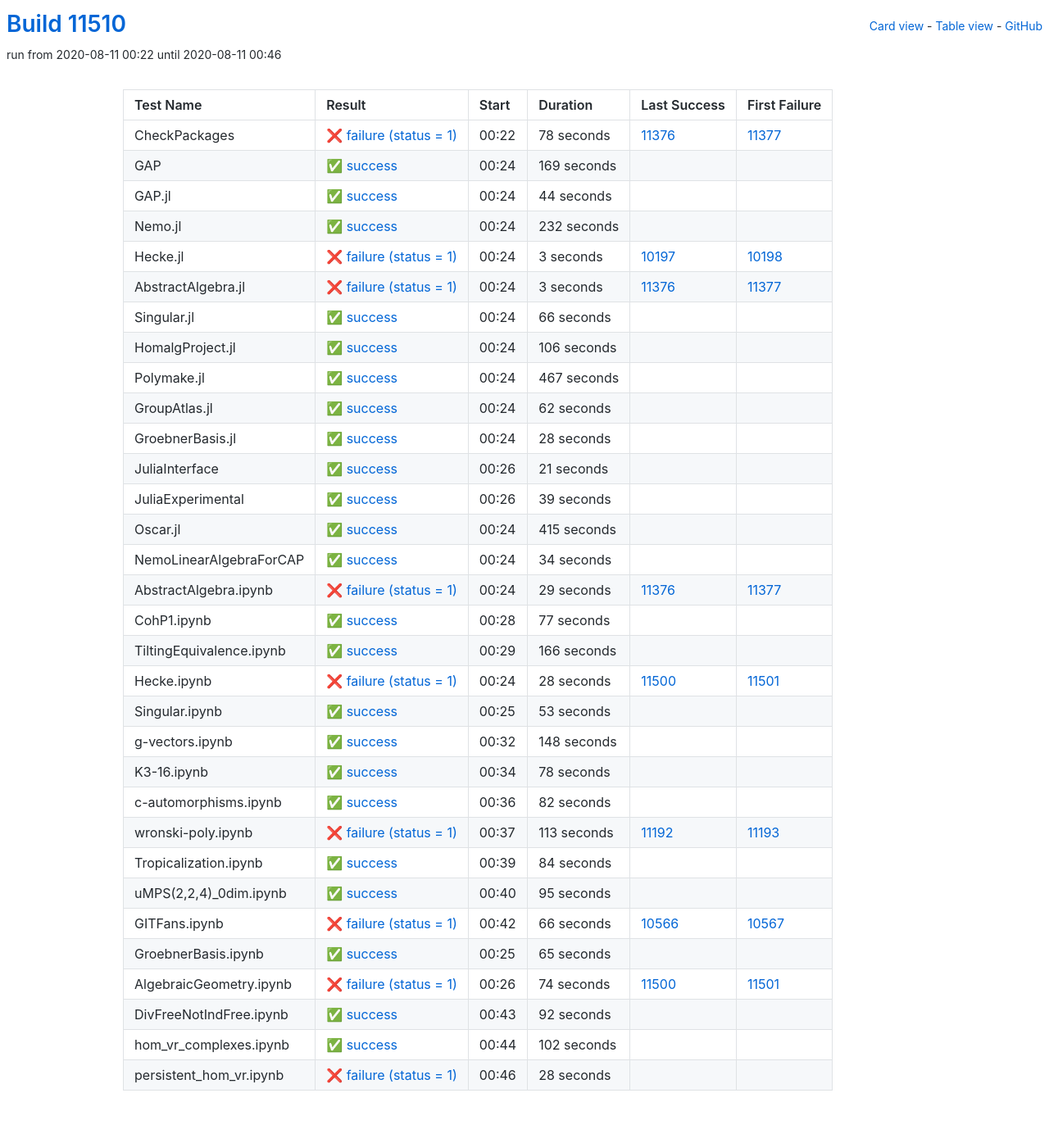
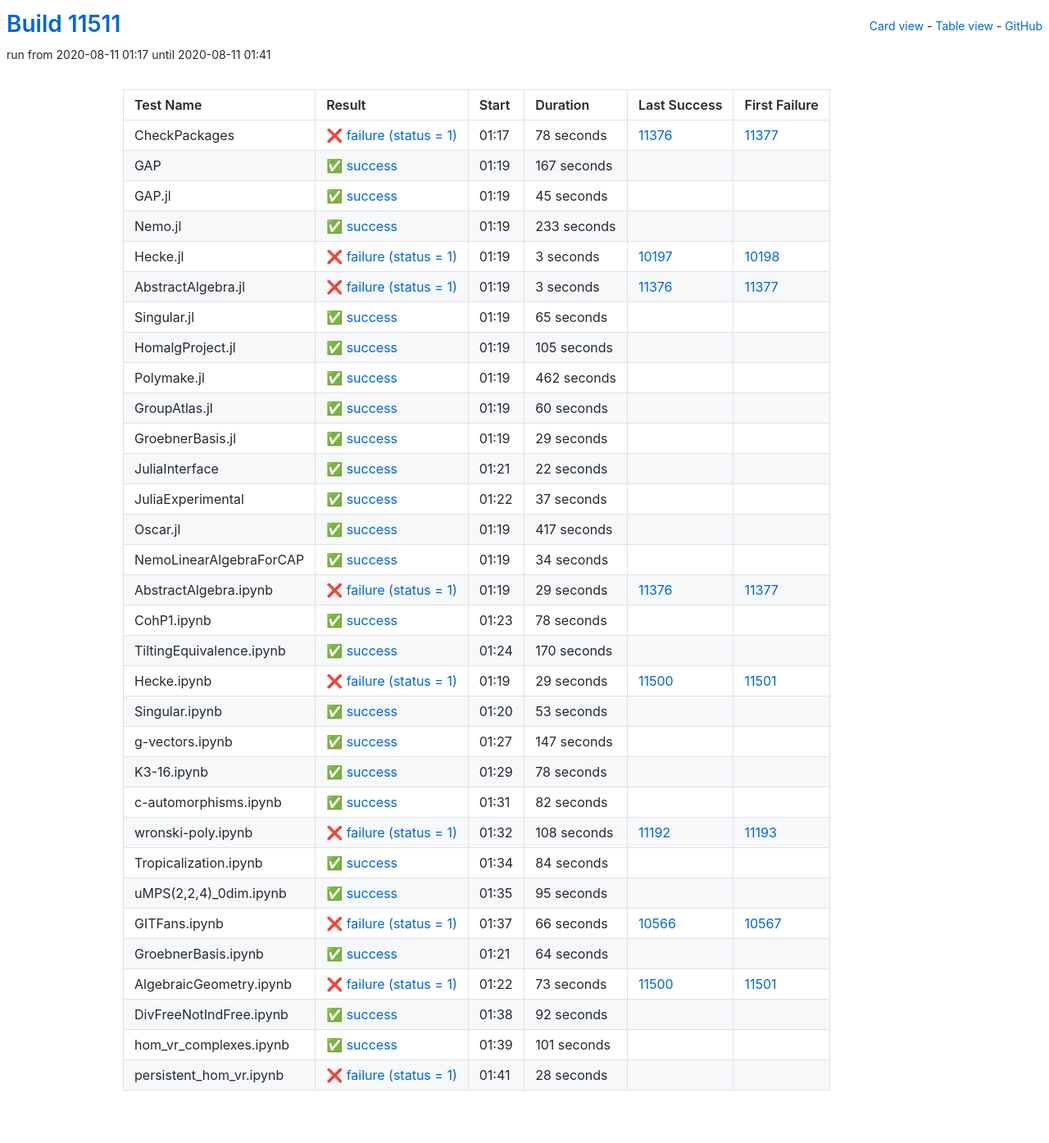
Before and after one commit to oscar-system/oscar-ci-status, a Jekyll site: the page built from table.html, in a window 1280 px wide. Shown: the whole page at 82% size. Built offline with Jekyll 4.4.1, drawn with Linux system fonts in a browser that asks for light colours.

Commit message:
Build #11511

```diff
--- a/_data/ci.yml
+++ b/_data/ci.yml
@@ -1,6 +1,6 @@
 ---
-build: 11510
-build_url: https://oscarci.mathematik.uni-kl.de/job/oscar/11510/
+build: 11511
+build_url: https://oscarci.mathematik.uni-kl.de/job/oscar/11511/
 job: oscar
 organization: oscar-system
 repo: oscar-ci-status
@@ -8,8 +8,8 @@
 tests:
 - name: CheckPackages
   id: checkpackages
-  log: https://oscarci.mathematik.uni-kl.de/job/oscar/11510/artifact/logs/build-11510/CheckPackages.log
-  start: 2020-08-11 00:22
+  log: https://oscarci.mathematik.uni-kl.de/job/oscar/11511/artifact/logs/build-11511/CheckPackages.log
+  start: 2020-08-11 01:17
   success: false
   exitcode: 1
   status: failure
@@ -20,44 +20,44 @@
   first_failure_url: https://oscarci.mathematik.uni-kl.de/job/oscar/11377/
 - name: GAP
   id: gap
-  log: https://oscarci.mathematik.uni-kl.de/job/oscar/11510/artifact/logs/build-11510/GAP.log
-  start: 2020-08-11 00:24
+  log: https://oscarci.mathematik.uni-kl.de/job/oscar/11511/artifact/logs/build-11511/GAP.log
+  start: 2020-08-11 01:19
   success: true
   exitcode: 0
   status: success
-  duration: 169
+  duration: 167
   last_success: false
   last_success_url:
   first_failure: false
   first_failure_url:
 - name: GAP.jl
   id: gap-jl
-  log: https://oscarci.mathematik.uni-kl.de/job/oscar/11510/artifact/logs/build-11510/GAP.jl.log
-  start: 2020-08-11 00:24
+  log: https://oscarci.mathematik.uni-kl.de/job/oscar/11511/artifact/logs/build-11511/GAP.jl.log
+  start: 2020-08-11 01:19
   success: true
   exitcode: 0
   status: success
-  duration: 44
+  duration: 45
   last_success: false
   last_success_url:
   first_failure: false
   first_failure_url:
 - name: Nemo.jl
   id: nemo-jl
-  log: https://oscarci.mathematik.uni-kl.de/job/oscar/11510/artifact/logs/build-11510/Nemo.jl.log
-  start: 2020-08-11 00:24
+  log: https://oscarci.mathematik.uni-kl.de/job/oscar/11511/artifact/logs/build-11511/Nemo.jl.log
+  start: 2020-08-11 01:19
   success: true
   exitcode: 0
   status: success
-  duration: 232
+  duration: 233
   last_success: false
   last_success_url:
   first_failure: false
   first_failure_url:
 - name: Hecke.jl
   id: hecke-jl
-  log: https://oscarci.mathematik.uni-kl.de/job/oscar/11510/artifact/logs/build-11510/Hecke.jl.log
-  start: 2020-08-11 00:24
+  log: https://oscarci.mathematik.uni-kl.de/job/oscar/11511/artifact/logs/build-11511/Hecke.jl.log
+  start: 2020-08-11 01:19
   success: false
   exitcode: 1
   status: failure
@@ -68,8 +68,8 @@
   first_failure_url: https://oscarci.mathematik.uni-kl.de/job/oscar/10198/
 - name: AbstractAlgebra.jl
   id: abstractalgebra-jl
-  log: https://oscarci.mathematik.uni-kl.de/job/oscar/11510/artifact/logs/build-11510/AbstractAlgebra.jl.log
-  start: 2020-08-11 00:24
+  log: https://oscarci.mathematik.uni-kl.de/job/oscar/11511/artifact/logs/build-11511/AbstractAlgebra.jl.log
+  start: 2020-08-11 01:19
   success: false
   exitcode: 1
   status: failure
@@ -80,104 +80,104 @@
   first_failure_url: https://oscarci.mathematik.uni-kl.de/job/oscar/11377/
 - name: Singular.jl
   id: singular-jl
-  log: https://oscarci.mathematik.uni-kl.de/job/oscar/11510/artifact/logs/build-11510/Singular.jl.log
-  start: 2020-08-11 00:24
+  log: https://oscarci.mathematik.uni-kl.de/job/oscar/11511/artifact/logs/build-11511/Singular.jl.log
+  start: 2020-08-11 01:19
   success: true
   exitcode: 0
   status: success
-  duration: 66
+  duration: 65
   last_success: false
   last_success_url:
   first_failure: false
   first_failure_url:
 - name: HomalgProject.jl
   id: homalgproject-jl
-  log: https://oscarci.mathematik.uni-kl.de/job/oscar/11510/artifact/logs/build-11510/HomalgProject.jl.log
-  start: 2020-08-11 00:24
+  log: https://oscarci.mathematik.uni-kl.de/job/oscar/11511/artifact/logs/build-11511/HomalgProject.jl.log
+  start: 2020-08-11 01:19
   success: true
   exitcode: 0
   status: success
-  duration: 106
+  duration: 105
   last_success: false
   last_success_url:
   first_failure: false
   first_failure_url:
 - name: Polymake.jl
   id: polymake-jl
-  log: https://oscarci.mathematik.uni-kl.de/job/oscar/11510/artifact/logs/build-11510/Polymake.jl.log
-  start: 2020-08-11 00:24
+  log: https://oscarci.mathematik.uni-kl.de/job/oscar/11511/artifact/logs/build-11511/Polymake.jl.log
+  start: 2020-08-11 01:19
   success: true
   exitcode: 0
   status: success
-  duration: 467
+  duration: 462
   last_success: false
   last_success_url:
   first_failure: false
   first_failure_url:
 - name: GroupAtlas.jl
   id: groupatlas-jl
-  log: https://oscarci.mathematik.uni-kl.de/job/oscar/11510/artifact/logs/build-11510/GroupAtlas.jl.log
-  start: 2020-08-11 00:24
+  log: https://oscarci.mathematik.uni-kl.de/job/oscar/11511/artifact/logs/build-11511/GroupAtlas.jl.log
+  start: 2020-08-11 01:19
   success: true
   exitcode: 0
   status: success
-  duration: 62
+  duration: 60
   last_success: false
   last_success_url:
   first_failure: false
   first_failure_url:
 - name: GroebnerBasis.jl
   id: groebnerbasis-jl
-  log: https://oscarci.mathematik.uni-kl.de/job/oscar/11510/artifact/logs/build-11510/GroebnerBasis.jl.log
-  start: 2020-08-11 00:24
+  log: https://oscarci.mathematik.uni-kl.de/job/oscar/11511/artifact/logs/build-11511/GroebnerBasis.jl.log
+  start: 2020-08-11 01:19
   success: true
   exitcode: 0
   status: success
-  duration: 28
+  duration: 29
   last_success: false
   last_success_url:
   first_failure: false
   first_failure_url:
 - name: JuliaInterface
   id: juliainterface
-  log: https://oscarci.mathematik.uni-kl.de/job/oscar/11510/artifact/logs/build-11510/JuliaInterface.log
-  start: 2020-08-11 00:26
+  log: https://oscarci.mathematik.uni-kl.de/job/oscar/11511/artifact/logs/build-11511/JuliaInterface.log
+  start: 2020-08-11 01:21
   success: true
   exitcode: 0
   status: success
-  duration: 21
+  duration: 22
   last_success: false
   last_success_url:
   first_failure: false
   first_failure_url:
 - name: JuliaExperimental
   id: juliaexperimental
-  log: https://oscarci.mathematik.uni-kl.de/job/oscar/11510/artifact/logs/build-11510/JuliaExperimental.log
-  start: 2020-08-11 00:26
+  log: https://oscarci.mathematik.uni-kl.de/job/oscar/11511/artifact/logs/build-11511/JuliaExperimental.log
+  start: 2020-08-11 01:22
   success: true
   exitcode: 0
   status: success
-  duration: 39
+  duration: 37
   last_success: false
   last_success_url:
   first_failure: false
   first_failure_url:
 - name: Oscar.jl
   id: oscar-jl
-  log: https://oscarci.mathematik.uni-kl.de/job/oscar/11510/artifact/logs/build-11510/Oscar.jl.log
-  start: 2020-08-11 00:24
+  log: https://oscarci.mathematik.uni-kl.de/job/oscar/11511/artifact/logs/build-11511/Oscar.jl.log
+  start: 2020-08-11 01:19
   success: true
   exitcode: 0
   status: success
-  duration: 415
+  duration: 417
   last_success: false
   last_success_url:
   first_failure: false
   first_failure_url:
 - name: NemoLinearAlgebraForCAP
   id: nemolinearalgebraforcap
-  log: https://oscarci.mathematik.uni-kl.de/job/oscar/11510/artifact/logs/build-11510/NemoLinearAlgebraForCAP.log
-  start: 2020-08-11 00:24
+  log: https://oscarci.mathematik.uni-kl.de/job/oscar/11511/artifact/logs/build-11511/NemoLinearAlgebraForCAP.log
+  start: 2020-08-11 01:19
   success: true
   exitcode: 0
   status: success
@@ -188,8 +188,8 @@
   first_failure_url:
 - name: AbstractAlgebra.ipynb
   id: abstractalgebra-ipynb
-  log: https://oscarci.mathematik.uni-kl.de/job/oscar/11510/artifact/logs/build-11510/AbstractAlgebra.ipynb.log
-  start: 2020-08-11 00:24
+  log: https://oscarci.mathematik.uni-kl.de/job/oscar/11511/artifact/logs/build-11511/AbstractAlgebra.ipynb.log
+  start: 2020-08-11 01:19
   success: false
   exitcode: 1
   status: failure
@@ -200,44 +200,44 @@
   first_failure_url: https://oscarci.mathematik.uni-kl.de/job/oscar/11377/
 - name: CohP1.ipynb
   id: cohp1-ipynb
-  log: https://oscarci.mathematik.uni-kl.de/job/oscar/11510/artifact/logs/build-11510/CohP1.ipynb.log
-  start: 2020-08-11 00:28
+  log: https://oscarci.mathematik.uni-kl.de/job/oscar/11511/artifact/logs/build-11511/CohP1.ipynb.log
+  start: 2020-08-11 01:23
   success: true
   exitcode: 0
   status: success
-  duration: 77
+  duration: 78
   last_success: false
   last_success_url:
   first_failure: false
   first_failure_url:
 - name: TiltingEquivalence.ipynb
   id: tiltingequivalence-ipynb
-  log: https://oscarci.mathematik.uni-kl.de/job/oscar/11510/artifact/logs/build-11510/TiltingEquivalence.ipynb.log
-  start: 2020-08-11 00:29
+  log: https://oscarci.mathematik.uni-kl.de/job/oscar/11511/artifact/logs/build-11511/TiltingEquivalence.ipynb.log
+  start: 2020-08-11 01:24
   success: true
   exitcode: 0
   status: success
-  duration: 166
+  duration: 170
   last_success: false
   last_success_url:
   first_failure: false
   first_failure_url:
 - name: Hecke.ipynb
   id: hecke-ipynb
-  log: https://oscarci.mathematik.uni-kl.de/job/oscar/11510/artifact/logs/build-11510/Hecke.ipynb.log
-  start: 2020-08-11 00:24
+  log: https://oscarci.mathematik.uni-kl.de/job/oscar/11511/artifact/logs/build-11511/Hecke.ipynb.log
+  start: 2020-08-11 01:19
   success: false
   exitcode: 1
   status: failure
-  duration: 28
+  duration: 29
   last_success: 11500
   last_success_url: https://oscarci.mathematik.uni-kl.de/job/oscar/11500/
   first_failure: 11501
   first_failure_url: https://oscarci.mathematik.uni-kl.de/job/oscar/11501/
 - name: Singular.ipynb
   id: singular-ipynb
-  log: https://oscarci.mathematik.uni-kl.de/job/oscar/11510/artifact/logs/build-11510/Singular.ipynb.log
-  start: 2020-08-11 00:25
+  log: https://oscarci.mathematik.uni-kl.de/job/oscar/11511/artifact/logs/build-11511/Singular.ipynb.log
+  start: 2020-08-11 01:20
   success: true
   exitcode: 0
   status: success
@@ -248,20 +248,20 @@
   first_failure_url:
 - name: g-vectors.ipynb
   id: g-vectors-ipynb
-  log: https://oscarci.mathematik.uni-kl.de/job/oscar/11510/artifact/logs/build-11510/g-vectors.ipynb.log
-  start: 2020-08-11 00:32
+  log: https://oscarci.mathematik.uni-kl.de/job/oscar/11511/artifact/logs/build-11511/g-vectors.ipynb.log
+  start: 2020-08-11 01:27
   success: true
   exitcode: 0
   status: success
-  duration: 148
+  duration: 147
   last_success: false
   last_success_url:
   first_failure: false
   first_failure_url:
 - name: K3-16.ipynb
   id: k3-16-ipynb
-  log: https://oscarci.mathematik.uni-kl.de/job/oscar/11510/artifact/logs/build-11510/K3-16.ipynb.log
-  start: 2020-08-11 00:34
+  log: https://oscarci.mathematik.uni-kl.de/job/oscar/11511/artifact/logs/build-11511/K3-16.ipynb.log
+  start: 2020-08-11 01:29
   success: true
   exitcode: 0
   status: success
@@ -272,8 +272,8 @@
   first_failure_url:
 - name: c-automorphisms.ipynb
   id: c-automorphisms-ipynb
-  log: https://oscarci.mathematik.uni-kl.de/job/oscar/11510/artifact/logs/build-11510/c-automorphisms.ipynb.log
-  start: 2020-08-11 00:36
+  log: https://oscarci.mathematik.uni-kl.de/job/oscar/11511/artifact/logs/build-11511/c-automorphisms.ipynb.log
+  start: 2020-08-11 01:31
   success: true
   exitcode: 0
   status: success
@@ -284,20 +284,20 @@
   first_failure_url:
 - name: wronski-poly.ipynb
   id: wronski-poly-ipynb
-  log: https://oscarci.mathematik.uni-kl.de/job/oscar/11510/artifact/logs/build-11510/wronski-poly.ipynb.log
-  start: 2020-08-11 00:37
+  log: https://oscarci.mathematik.uni-kl.de/job/oscar/11511/artifact/logs/build-11511/wronski-poly.ipynb.log
+  start: 2020-08-11 01:32
   success: false
   exitcode: 1
   status: failure
-  duration: 113
+  duration: 108
   last_success: 11192
   last_success_url: https://oscarci.mathematik.uni-kl.de/job/oscar/11192/
   first_failure: 11193
   first_failure_url: https://oscarci.mathematik.uni-kl.de/job/oscar/11193/
 - name: Tropicalization.ipynb
   id: tropicalization-ipynb
-  log: https://oscarci.mathematik.uni-kl.de/job/oscar/11510/artifact/logs/build-11510/Tropicalization.ipynb.log
-  start: 2020-08-11 00:39
+  log: https://oscarci.mathematik.uni-kl.de/job/oscar/11511/artifact/logs/build-11511/Tropicalization.ipynb.log
+  start: 2020-08-11 01:34
   success: true
   exitcode: 0
   status: success
@@ -308,8 +308,8 @@
   first_failure_url:
 - name: uMPS(2,2,4)_0dim.ipynb
   id: umps-2-2-4-0dim-ipynb
-  log: https://oscarci.mathematik.uni-kl.de/job/oscar/11510/artifact/logs/build-11510/uMPS-2-2-4-_0dim.ipynb.log
-  start: 2020-08-11 00:40
+  log: https://oscarci.mathematik.uni-kl.de/job/oscar/11511/artifact/logs/build-11511/uMPS-2-2-4-_0dim.ipynb.log
+  start: 2020-08-11 01:35
   success: true
   exitcode: 0
   status: success
@@ -320,8 +320,8 @@
   first_failure_url:
 - name: GITFans.ipynb
   id: gitfans-ipynb
-  log: https://oscarci.mathematik.uni-kl.de/job/oscar/11510/artifact/logs/build-11510/GITFans.ipynb.log
-  start: 2020-08-11 00:42
+  log: https://oscarci.mathematik.uni-kl.de/job/oscar/11511/artifact/logs/build-11511/GITFans.ipynb.log
+  start: 2020-08-11 01:37
   success: false
   exitcode: 1
   status: failure
@@ -332,32 +332,32 @@
   first_failure_url: https://oscarci.mathematik.uni-kl.de/job/oscar/10567/
 - name: GroebnerBasis.ipynb
   id: groebnerbasis-ipynb
-  log: https://oscarci.mathematik.uni-kl.de/job/oscar/11510/artifact/logs/build-11510/GroebnerBasis.ipynb.log
-  start: 2020-08-11 00:25
+  log: https://oscarci.mathematik.uni-kl.de/job/oscar/11511/artifact/logs/build-11511/GroebnerBasis.ipynb.log
+  start: 2020-08-11 01:21
   success: true
   exitcode: 0
   status: success
-  duration: 65
+  duration: 64
   last_success: false
   last_success_url:
   first_failure: false
   first_failure_url:
 - name: AlgebraicGeometry.ipynb
   id: algebraicgeometry-ipynb
-  log: https://oscarci.mathematik.uni-kl.de/job/oscar/11510/artifact/logs/build-11510/AlgebraicGeometry.ipynb.log
-  start: 2020-08-11 00:26
+  log: https://oscarci.mathematik.uni-kl.de/job/oscar/11511/artifact/logs/build-11511/AlgebraicGeometry.ipynb.log
+  start: 2020-08-11 01:22
   success: false
   exitcode: 1
   status: failure
-  duration: 74
+  duration: 73
   last_success: 11500
   last_success_url: https://oscarci.mathematik.uni-kl.de/job/oscar/11500/
   first_failure: 11501
   first_failure_url: https://oscarci.mathematik.uni-kl.de/job/oscar/11501/
 - name: DivFreeNotIndFree.ipynb
   id: divfreenotindfree-ipynb
-  log: https://oscarci.mathematik.uni-kl.de/job/oscar/11510/artifact/logs/build-11510/DivFreeNotIndFree.ipynb.log
-  start: 2020-08-11 00:43
+  log: https://oscarci.mathematik.uni-kl.de/job/oscar/11511/artifact/logs/build-11511/DivFreeNotIndFree.ipynb.log
+  start: 2020-08-11 01:38
   success: true
   exitcode: 0
   status: success
@@ -368,20 +368,20 @@
   first_failure_url:
 - name: hom_vr_complexes.ipynb
   id: hom-vr-complexes-ipynb
-  log: https://oscarci.mathematik.uni-kl.de/job/oscar/11510/artifact/logs/build-11510/hom_vr_complexes.ipynb.log
-  start: 2020-08-11 00:44
+  log: https://oscarci.mathematik.uni-kl.de/job/oscar/11511/artifact/logs/build-11511/hom_vr_complexes.ipynb.log
+  start: 2020-08-11 01:39
   success: true
   exitcode: 0
   status: success
-  duration: 102
+  duration: 101
   last_success: false
   last_success_url:
   first_failure: false
   first_failure_url:
 - name: persistent_hom_vr.ipynb
   id: persistent-hom-vr-ipynb
-  log: https://oscarci.mathematik.uni-kl.de/job/oscar/11510/artifact/logs/build-11510/persistent_hom_vr.ipynb.log
-  start: 2020-08-11 00:46
+  log: https://oscarci.mathematik.uni-kl.de/job/oscar/11511/artifact/logs/build-11511/persistent_hom_vr.ipynb.log
+  start: 2020-08-11 01:41
   success: false
   exitcode: 1
   status: failure
```
Also changed, not shown: README.md.
